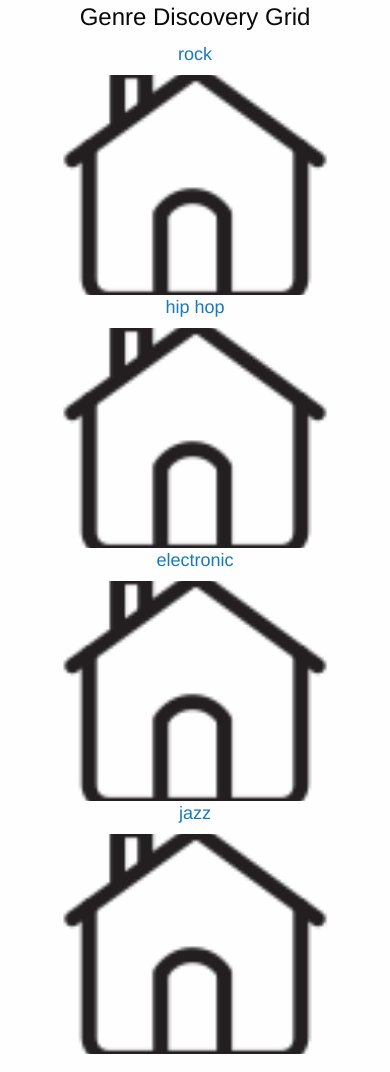
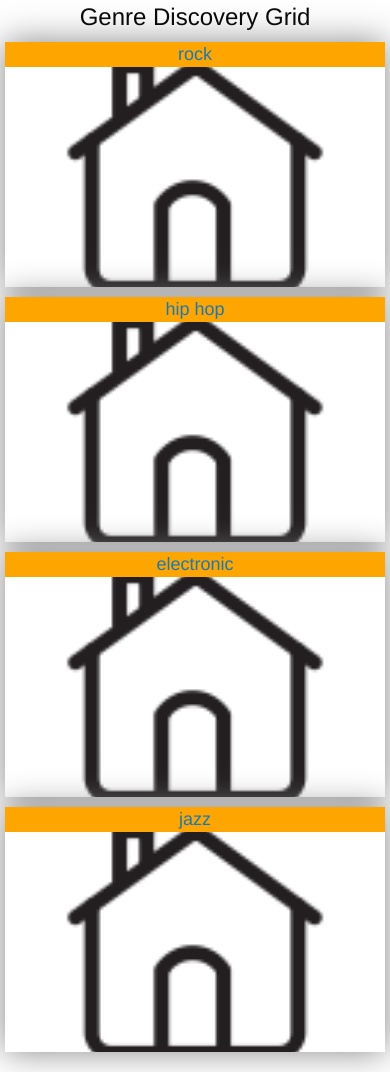
Before and after one commit to womcauliff/Genre-Discovery-Grid, a PHP site: page / in a window 390 px wide. Run offline with PHP 8.4, Linux system fonts and the light colour scheme; some libraries are stand-ins or nearby versions.

Commit message:
created cards using foundation styling added shadows and margins for space on mobile screen

```diff
--- a/assets/css/style.css
+++ b/assets/css/style.css
@@ -24,3 +24,27 @@
 #appname {
 	text-align: center;
 }
+.genre-row{
+
+	margin-bottom: 20px;
+}
+
+.genre-row .column{
+
+	padding:0 5px;
+	margin-bottom: 10px;
+
+	}
+.genre-heading{
+	margin: 0;
+	background:  orange;
+
+}
+.genre-image{
+	background-color: white;
+
+}
+.genre-wrapper{
+	box-shadow: 0 0 2em  #888888;
+
+}
```
